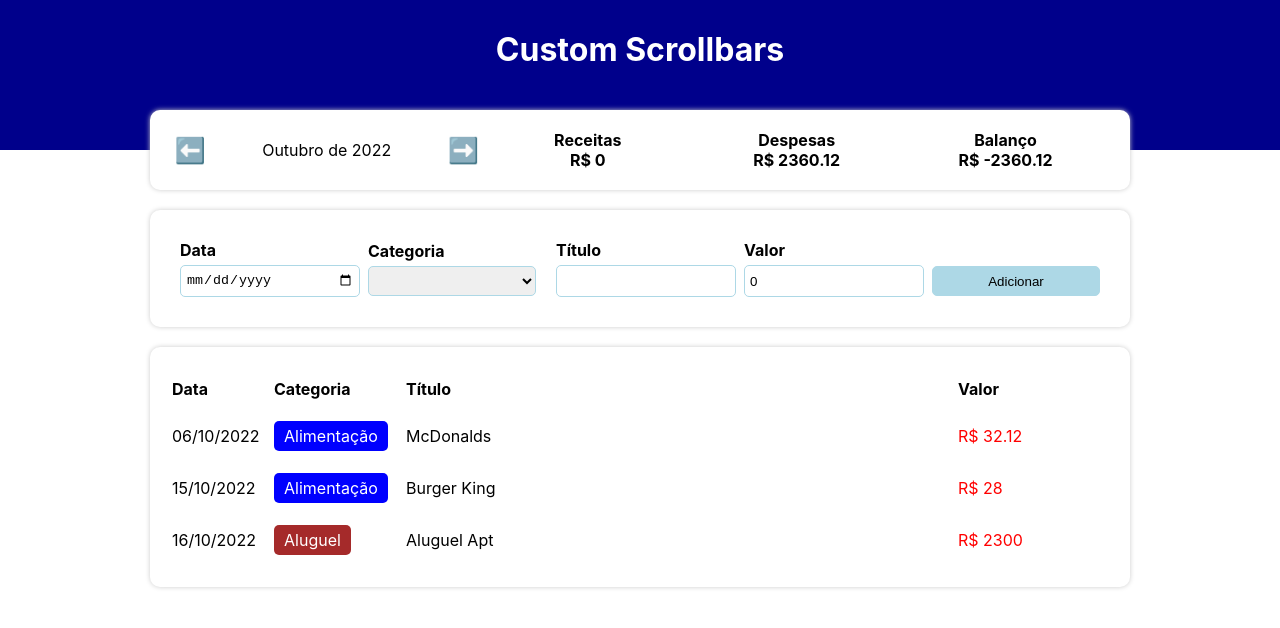
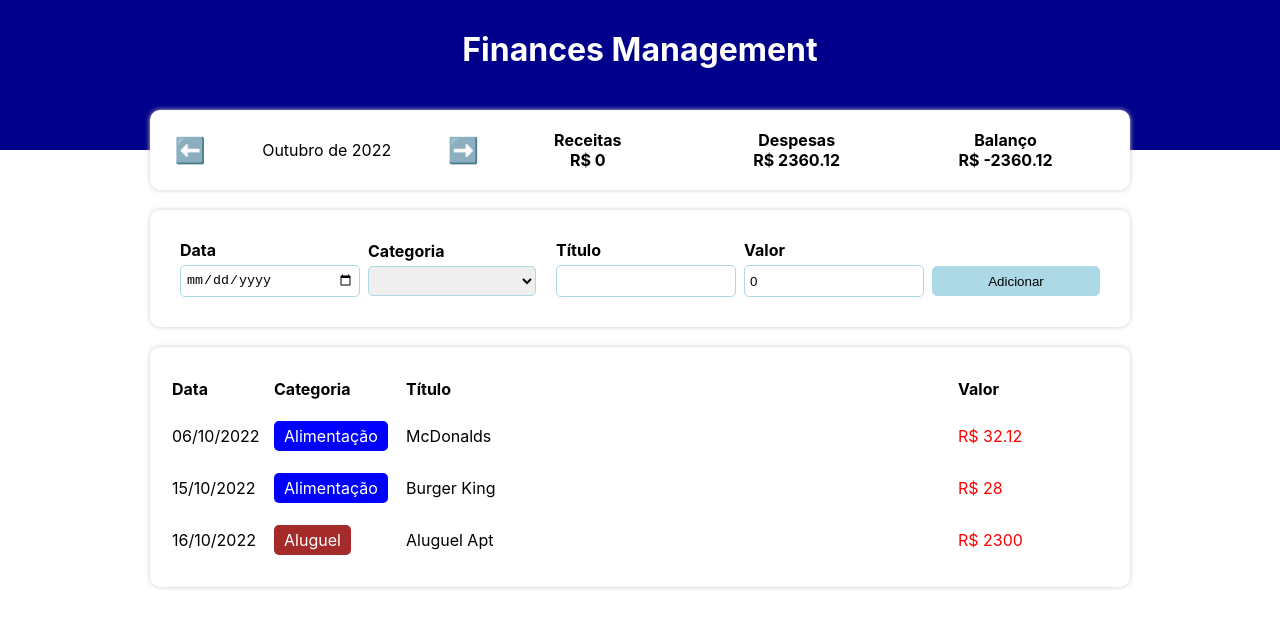
Before and after one commit to gabriel1og/Finances-Management, a React (Create React App) app in the folder finances/: page / in a window 1280 px wide. Shown: the top 628 px of the page. Built offline with nearby package versions, Linux system fonts and the light colour scheme.

Commit message:
changing page title

```diff
--- a/finances/src/App.tsx
+++ b/finances/src/App.tsx
@@ -53,7 +53,7 @@ const App = () => {
     <>
       <C.Container>
         <C.Header>
-          <C.HeaderText>Custom Scrollbars</C.HeaderText>
+          <C.HeaderText>Finances Management</C.HeaderText>
         </C.Header>
 
         <C.Body>
```
